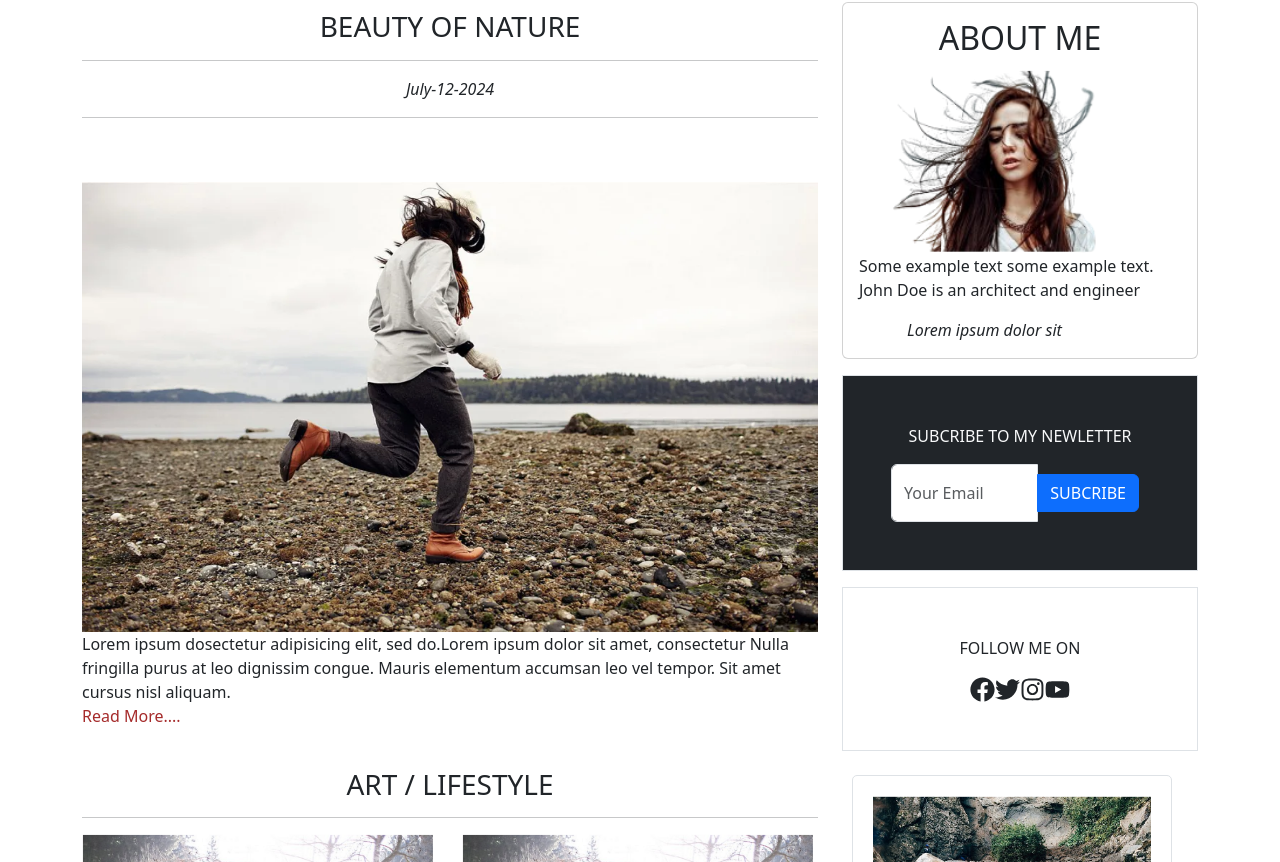
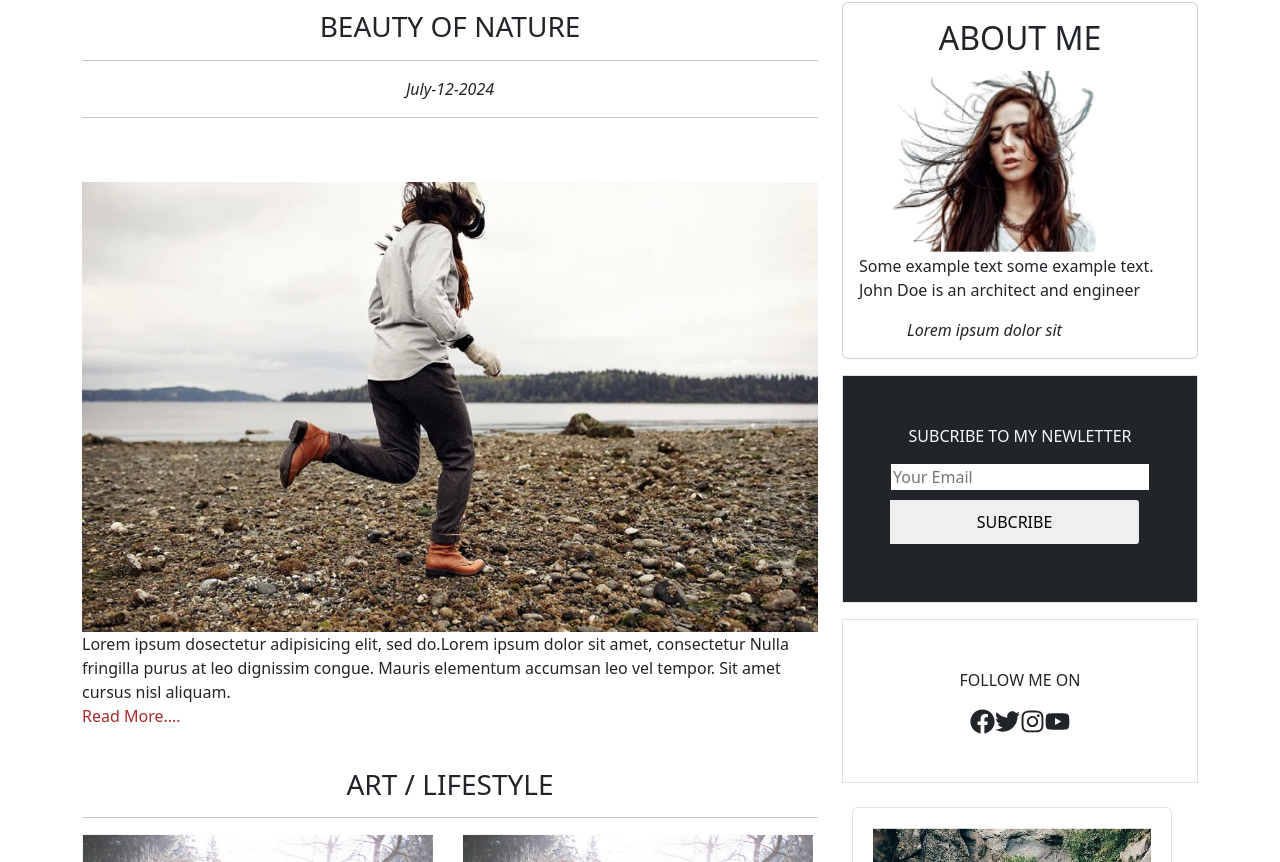
Before and after one commit to realmintech/reactBlog, a React (Create React App) app in the folder my-react-app/: page / in a window 1280 px wide. Shown: the part 718-1580 px from the top of the page. Built offline with nearby package versions, Linux system fonts and the light colour scheme.

Commit message:
correction under implementation

```diff
--- /dev/null
+++ b/my-react-app/src/Components/commentSection/Comment.css
@@ -0,0 +1,5 @@
+.beautyPic {
+  width: 100%;
+  height: 450px;
+  object-fit: cover;
+}
--- /dev/null
+++ b/my-react-app/src/Components/commentSection/Comment.jsx
@@ -0,0 +1,36 @@
+import React from 'react';
+import './Comment.css';
+import Wears from "../../assets/wears.jpg";
+import BeautyPic from "../../assets/carousel.webp";
+import ManOnSuit from "../../assets/man_image.webp";
+
+
+export default function Comment() {
+  return (
+    <>
+      {/* <======== move this to another component =====> begins */}
+      <p className="trending">YOU MIGHT ALSO LIKE</p>
+      <div className="row likedImg">
+        <div className="col">
+          <img src={BeautyPic} alt="" className="beautyPic" />{" "}
+          {/* style this image properly cuz it looks strecth  (i told you to offen use object-fit property*/}
+          <h6 className="title">GOLDEN SNOW LAND</h6>
+          <em>July 12, 2003</em>
+        </div>
+        <div className="col">
+          <img src={ManOnSuit} alt="" className="beautyPic" />
+          <h6 className="title">HUGE WATERFALL</h6>
+          <em>July 12, 2003</em>
+        </div>
+        <div className="col">
+          {/* style this image properly cuz it looks strecth  */}
+          <img src={Wears} alt="" className="beautyPic" />
+          <h6 className="title">PLAYING SKATEBOARD</h6>
+          <em>July 12, 2003</em>
+        </div>
+      </div>
+
+      {/* <======== move this to another component =====> ends */}
+    </>
+  );
+}
--- a/my-react-app/src/Components/common/footer/Footer.jsx
+++ b/my-react-app/src/Components/common/footer/Footer.jsx
@@ -16,9 +16,9 @@ const Footer = () => {
             <strong>SUBCRIPTION</strong>
             <br />
             <div>
-              <input type="email" name="email" id="email" placeholder='Your email address' border="none"/>
+              <input type="email" name="email" id="email" placeholder='Your email address' border="none" className='subcribeInput'/>
               <br />
-              <button type="submit" className='my-3 px-5 bg-primary text-white'>SUBCRIBE</button>
+              <button type="submit" className='my-3 px-5 bg-primary text-white subcribeBtn'>SUBCRIBE</button>
             </div>
           </Col>
           <Col sm={6} md={4} lg={3}>
--- a/my-react-app/src/Components/common/navbar/Navbar.jsx
+++ b/my-react-app/src/Components/common/navbar/Navbar.jsx
@@ -4,7 +4,6 @@ import Logo from "../../../assets/logo.png";
 import Container from "react-bootstrap/Container";
 import Nav from "react-bootstrap/Nav";
 import Navbar from "react-bootstrap/Navbar";
-import NavDropdown from "react-bootstrap/NavDropdown";
 import {
   FaFacebook,
   FaTwitter,
@@ -42,12 +41,7 @@ export default function CustomNavbar() {
             >
               <Nav.Link href="/">Home</Nav.Link>
               <Nav.Link href="/About">About</Nav.Link>
-              <NavDropdown title="blogs" id="navbarScrollingDropdown">
-                <NavDropdown.Item href="/Blogs">Single posts</NavDropdown.Item>
-                <NavDropdown.Item href="#">Pages</NavDropdown.Item>
-                <NavDropdown.Divider />
-                <NavDropdown.Item href="#">category</NavDropdown.Item>
-              </NavDropdown>
+              <Nav.Link href="/Blogs">Blogs</Nav.Link>
               <Nav.Link href="/Contact">Contact</Nav.Link>
             </Nav>
             <FaSearch />
--- a/my-react-app/src/Components/newsLetterComponent/Index.css
+++ b/my-react-app/src/Components/newsLetterComponent/Index.css
@@ -21,4 +21,14 @@
 
 .img_in_card {
   width: 100%;
+  object-fit: cover;
 }
+
+.newLetterInput {
+  width: 100%;
+  border: none;
+}
+
+.subcribe {
+  width: 100%;
+}
--- a/my-react-app/src/Components/newsLetterComponent/Index.jsx
+++ b/my-react-app/src/Components/newsLetterComponent/Index.jsx
@@ -8,9 +8,9 @@ export default function Newsletter() {
         <p className="text-center">SUBCRIBE TO MY NEWLETTER</p>
         <form action="#" className="input-borderless">
           <div class="input-group">
-            <input type="text" class="form-control " placeholder="Your Email" />
+            <input type="text" className="newLetterInput" placeholder="Your Email" />
             <br />
-            <button type="button" class="btn btn-primary">
+            <button className="subcribe">
               SUBCRIBE
             </button>
           </div>
--- a/my-react-app/src/Pages/blogs/Blogs.css
+++ b/my-react-app/src/Pages/blogs/Blogs.css
@@ -17,6 +17,10 @@ button {
   border-radius: 3px;
 }
 
+.textArea {
+  width: 100%;
+}
+
 button:hover {
   color: grey;
 }
@@ -29,6 +33,7 @@ button:hover {
 .beautyPic {
   width: 100%;
   height: 450px;
+  object-fit: cover;
 }
 
 .picCaption {
@@ -57,6 +62,7 @@ button:hover {
   width: 120px;
   height: 120px;
   border-radius: 50%;
+  object-fit: cover;
 }
 
 .flexImgWord {
```
Also changed, not shown: my-react-app/src/Components/common/footer/Footer.css (+9 -0 lines), my-react-app/src/Pages/blogs/Blogs.jsx (+45 -67 lines).
